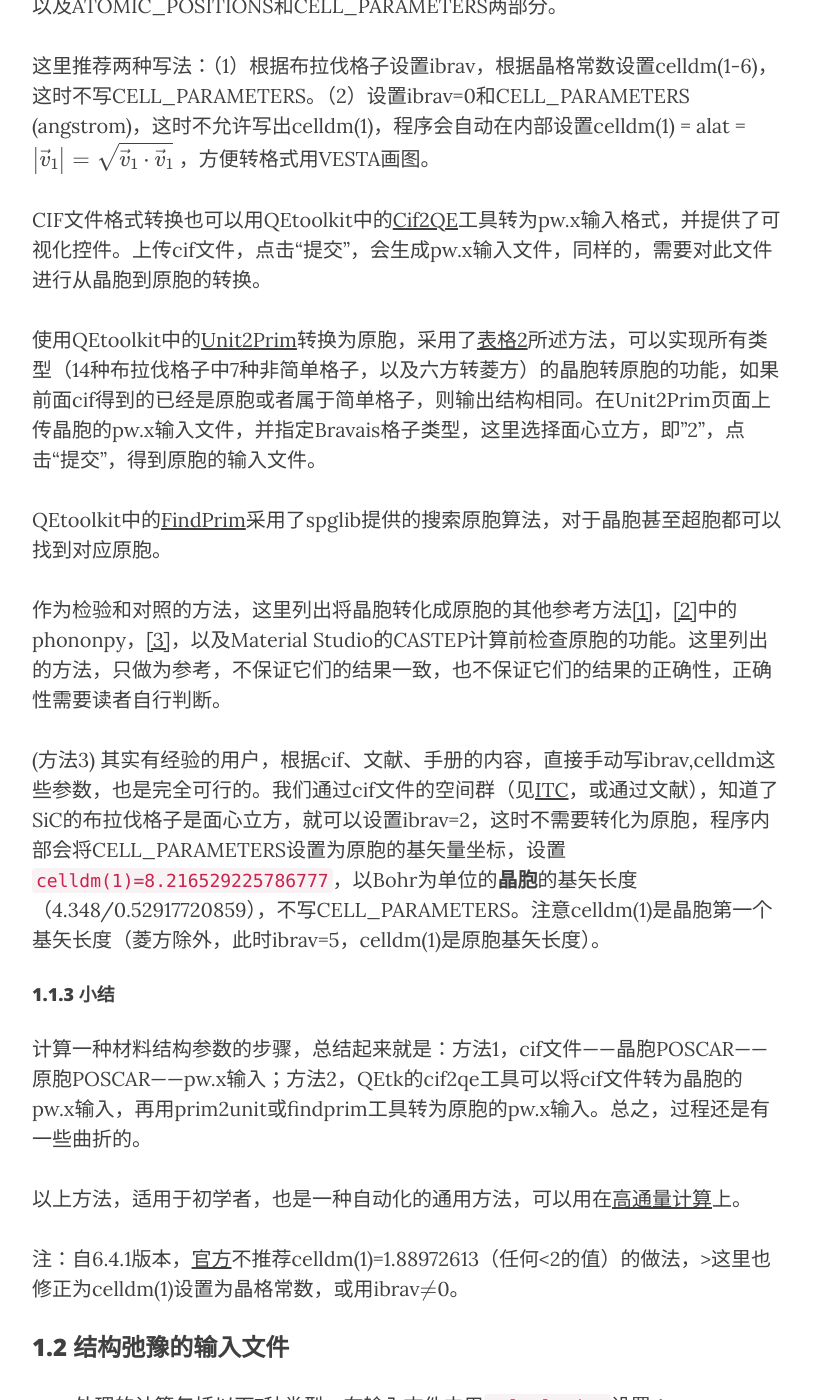
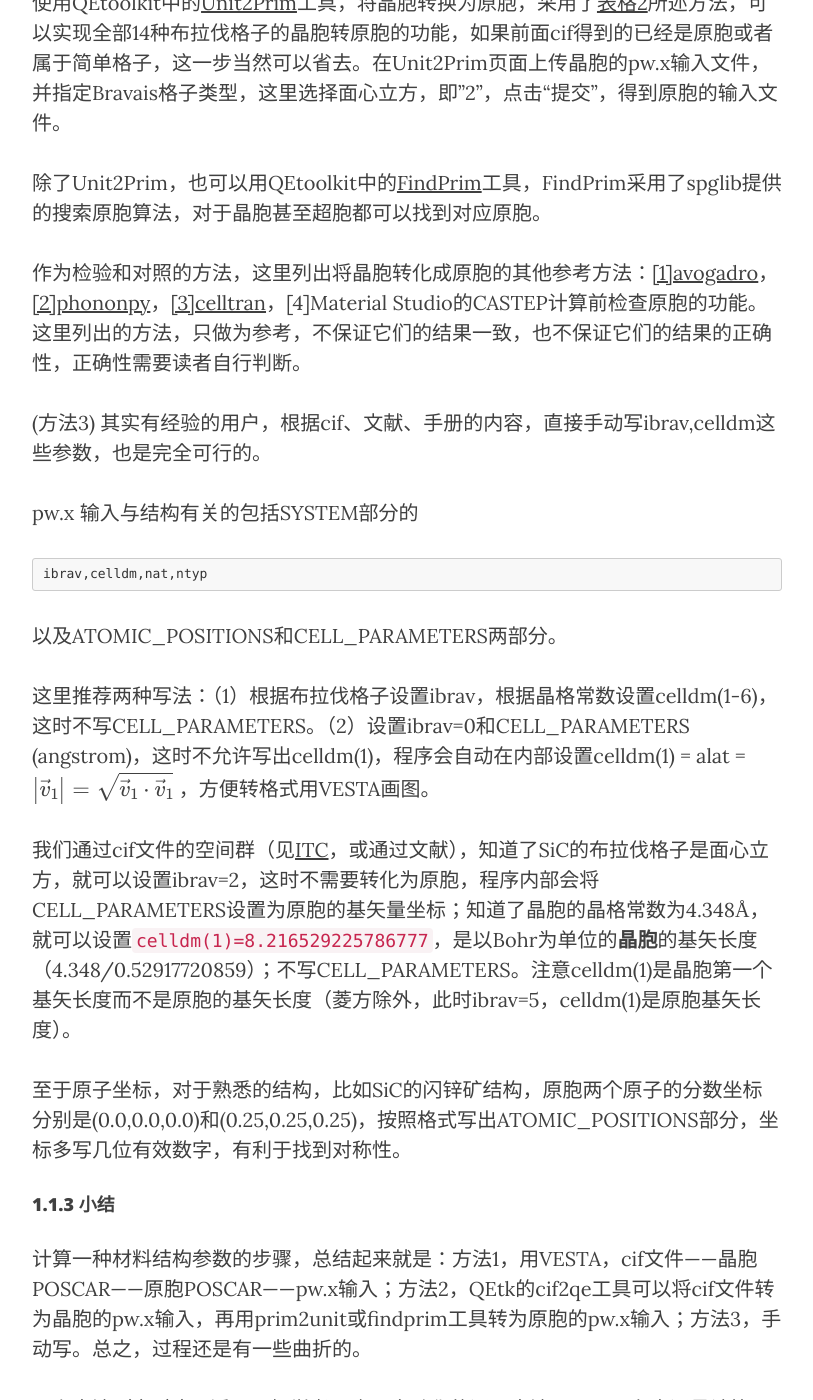
Before and after one commit to yyyu200/DFTbook, a Jekyll site: the page built from _posts/2019-04-01-HandsOn.md, in a window 1280 px wide and 1400 px high, scrolled down 5815 px. Shown: the whole window, without its empty margins (233-1046 px from the left). Built offline with Jekyll 4.4.1, drawn with Linux system fonts in a browser that asks for light colours; nearby versions of some CDN libraries; formulas are drawn with MathJax 3; comment, search, counter and statistics services are not loaded; some of the changed text lies outside the part shown.

Commit message:
modify at ali

````diff
--- a/_posts/2019-04-01-HandsOn.md
+++ b/_posts/2019-04-01-HandsOn.md
@@ -37,7 +37,7 @@ trans: cube
     <img src="../../../../../img/COD_send_search.png" width="300" />
 </p>
 
-在搜索页面“1 to 8 elements”一栏输入Si和C，“number of distinct elements min and max”一栏输入2和2，表示搜索Si和C元素组成的二元化合物，点击“send”开始搜索。搜索的结果包含了数据库中的SiC二元化合物的多种组分及结构，其中有两个空间群为$F \overline{4}3M$（No. 216）是我们要找的闪锌矿结构，晶格常数略有不同，分别是4.348和4.358，选择可信度高的的一个，考虑到后面要计算晶格常数的理论值（即vc-relax计算），这里的两个选择差别不大，没有什么影响。
+在搜索页面“1 to 8 elements”一栏输入Si和C，“number of distinct elements min and max”一栏输入2和2，表示搜索Si和C元素组成的二元化合物，点击“send”开始搜索。搜索的结果包含了数据库中的SiC二元化合物的多种组分及结构，其中有两个空间群为$F \overline{4}3M$（No. 216）是我们要找的闪锌矿结构，晶格常数略有不同，分别是4.348Å和4.358Å，选择可信度高的的一个，考虑到后面要计算晶格常数的理论值（即vc-relax计算），这里的两个选择差别不大，没有什么影响。
 
 <p align="center">
     <img src="../../../../../img/COD_search_results.png" width="600" />
@@ -117,7 +117,17 @@ POSCAR格式与pw.x格式转换，可以手动编写文件，当然这需要对
 
 (方法2) 使用QEtoolkit
 
-[QEtoolkit](http://www.densityflow.com/)提供了网页建模及格式转换工具。对于QE格式的支持较为完整。
+[QEtoolkit](http://www.densityflow.com/)提供了建模、格式转换、计算流程及后处理网页工具，完整支持QE格式。
+
+使用QEtoolkit中的[Cif2QE](http://www.densityflow.com/cif2qe.php)工具，将CIF文件转为pw.x输入格式，通过可视化控件查看结构。上传cif文件，点击“提交”，会生成pw.x输入文件，同样的，需要对此文件进行从晶胞到原胞的转换。
+
+使用QEtoolkit中的[Unit2Prim](http://www.densityflow.com/unit2prim.php)工具，将晶胞转换为原胞，采用了[表格2](../../07/TransCell/#tab2)所述方法，可以实现全部14种布拉伐格子的晶胞转原胞的功能，如果前面cif得到的已经是原胞或者属于简单格子，这一步当然可以省去。在Unit2Prim页面上传晶胞的pw.x输入文件，并指定Bravais格子类型，这里选择面心立方，即"2"，点击“提交”，得到原胞的输入文件。
+
+除了Unit2Prim，也可以用QEtoolkit中的[FindPrim](http://www.densityflow.com/findprim.php)工具，FindPrim采用了spglib提供的搜索原胞算法，对于晶胞甚至超胞都可以找到对应原胞。
+
+作为检验和对照的方法，这里列出将晶胞转化成原胞的其他参考方法：[[1]avogadro](https://avogadro.cc/docs/building-materials/reducing-crystals-to-primitive-cells/)，[[2]phononpy](https://www.researchgate.net/post/How_to_convert_a_conventional_cell_to_a_primitive_cell)，[[3]celltran](http://www.cryst.ehu.es/cryst/celltran.html)，[4]Material Studio的CASTEP计算前检查原胞的功能。这里列出的方法，只做为参考，不保证它们的结果一致，也不保证它们的结果的正确性，正确性需要读者自行判断。
+
+(方法3) 其实有经验的用户，根据cif、文献、手册的内容，直接手动写ibrav,celldm这些参数，也是完全可行的。
 
 pw.x 输入与结构有关的包括SYSTEM部分的
 ```
@@ -127,24 +137,17 @@ ibrav,celldm,nat,ntyp
 
 这里推荐两种写法：（1）根据布拉伐格子设置ibrav，根据晶格常数设置celldm(1-6)，这时不写CELL_PARAMETERS。（2）设置ibrav=0和CELL_PARAMETERS (angstrom)，这时不允许写出celldm(1)，程序会自动在内部设置celldm(1) = alat = $\left \| \vec v_{1} \right \| = \sqrt{ \vec v_{1} \cdot \vec v_1} $ ，方便转格式用VESTA画图。
 
-
-CIF文件格式转换也可以用QEtoolkit中的[Cif2QE](http://www.densityflow.com/cif2qe.php)工具转为pw.x输入格式，并提供了可视化控件。上传cif文件，点击“提交”，会生成pw.x输入文件，同样的，需要对此文件进行从晶胞到原胞的转换。
-
-使用QEtoolkit中的[Unit2Prim](http://www.densityflow.com/unit2prim.php)转换为原胞，采用了[表格2](../../07/TransCell/#tab2)所述方法，可以实现所有类型（14种布拉伐格子中7种非简单格子，以及六方转菱方）的晶胞转原胞的功能，如果前面cif得到的已经是原胞或者属于简单格子，则输出结构相同。在Unit2Prim页面上传晶胞的pw.x输入文件，并指定Bravais格子类型，这里选择面心立方，即"2"，点击“提交”，得到原胞的输入文件。
-
-QEtoolkit中的[FindPrim](http://www.densityflow.com/findprim.php)采用了spglib提供的搜索原胞算法，对于晶胞甚至超胞都可以找到对应原胞。
-
-作为检验和对照的方法，这里列出将晶胞转化成原胞的其他参考方法[[1]](https://avogadro.cc/docs/building-materials/reducing-crystals-to-primitive-cells/)，[[2]](https://www.researchgate.net/post/How_to_convert_a_conventional_cell_to_a_primitive_cell)中的phononpy，[[3]](http://www.cryst.ehu.es/cryst/celltran.html)，以及Material Studio的CASTEP计算前检查原胞的功能。这里列出的方法，只做为参考，不保证它们的结果一致，也不保证它们的结果的正确性，正确性需要读者自行判断。
-
-(方法3) 其实有经验的用户，根据cif、文献、手册的内容，直接手动写ibrav,celldm这些参数，也是完全可行的。我们通过cif文件的空间群（见[ITC](https://it.iucr.org/A/)，或通过文献），知道了SiC的布拉伐格子是面心立方，就可以设置ibrav=2，这时不需要转化为原胞，程序内部会将CELL_PARAMETERS设置为原胞的基矢量坐标，设置`celldm(1)=8.216529225786777`，以Bohr为单位的**晶胞**的基矢长度（4.348/0.52917720859），不写CELL_PARAMETERS。注意celldm(1)是晶胞第一个基矢长度（菱方除外，此时ibrav=5，celldm(1)是原胞基矢长度）。
+我们通过cif文件的空间群（见[ITC](https://it.iucr.org/A/)，或通过文献），知道了SiC的布拉伐格子是面心立方，就可以设置ibrav=2，这时不需要转化为原胞，程序内部会将CELL_PARAMETERS设置为原胞的基矢量坐标；知道了晶胞的晶格常数为4.348Å，就可以设置`celldm(1)=8.216529225786777`，是以Bohr为单位的**晶胞**的基矢长度（4.348/0.52917720859）；不写CELL_PARAMETERS。注意celldm(1)是晶胞第一个基矢长度而不是原胞的基矢长度（菱方除外，此时ibrav=5，celldm(1)是原胞基矢长度）。
+
+至于原子坐标，对于熟悉的结构，比如SiC的闪锌矿结构，原胞两个原子的分数坐标分别是(0.0,0.0,0.0)和(0.25,0.25,0.25)，按照格式写出ATOMIC_POSITIONS部分，坐标多写几位有效数字，有利于找到对称性。
 
 #### 1.1.3 小结
 
-计算一种材料结构参数的步骤，总结起来就是：方法1，cif文件——晶胞POSCAR——原胞POSCAR——pw.x输入；方法2，QEtk的cif2qe工具可以将cif文件转为晶胞的pw.x输入，再用prim2unit或findprim工具转为原胞的pw.x输入。总之，过程还是有一些曲折的。
-
-以上方法，适用于初学者，也是一种自动化的通用方法，可以用在[高通量计算](https://yyyu200.github.io/high_throughput.html)上。
-
-注：自6.4.1版本，[官方](https://gitlab.com/QEF/q-e/wikis/Releases/Quantum-Espresso-6.4.1-Release-Notes)不推荐celldm(1)=1.88972613（任何<2的值）的做法，>这里也修正为celldm(1)设置为晶格常数，或用ibrav$\neq$0。
+计算一种材料结构参数的步骤，总结起来就是：方法1，用VESTA，cif文件——晶胞POSCAR——原胞POSCAR——pw.x输入；方法2，QEtk的cif2qe工具可以将cif文件转为晶胞的pw.x输入，再用prim2unit或findprim工具转为原胞的pw.x输入；方法3，手动写。总之，过程还是有一些曲折的。
+
+以上方法（1）（2），适用于初学者，也是自动化的通用方法，可以用在[高通量计算](https://yyyu200.github.io/high_throughput.html)上。
+
+注：自6.4.1版本，[官方](https://gitlab.com/QEF/q-e/wikis/Releases/Quantum-Espresso-6.4.1-Release-Notes)不推荐celldm(1)=1.88972613（任何<2的值）即单位转换系数的做法，这里也修正为celldm(1)设置为晶格常数，或用ibrav$\neq$0。
 
 ### 1.2 结构弛豫的输入文件
 
````
